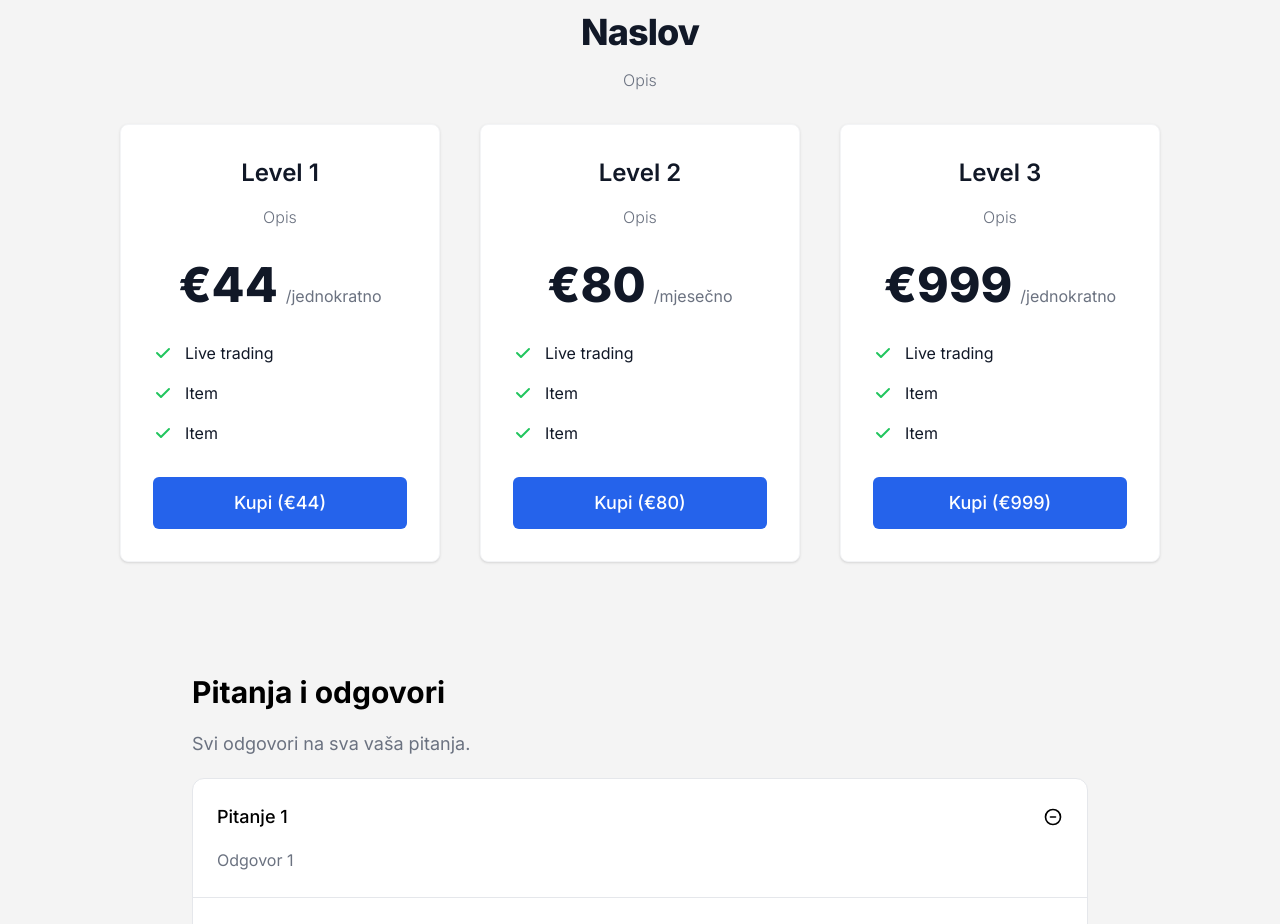
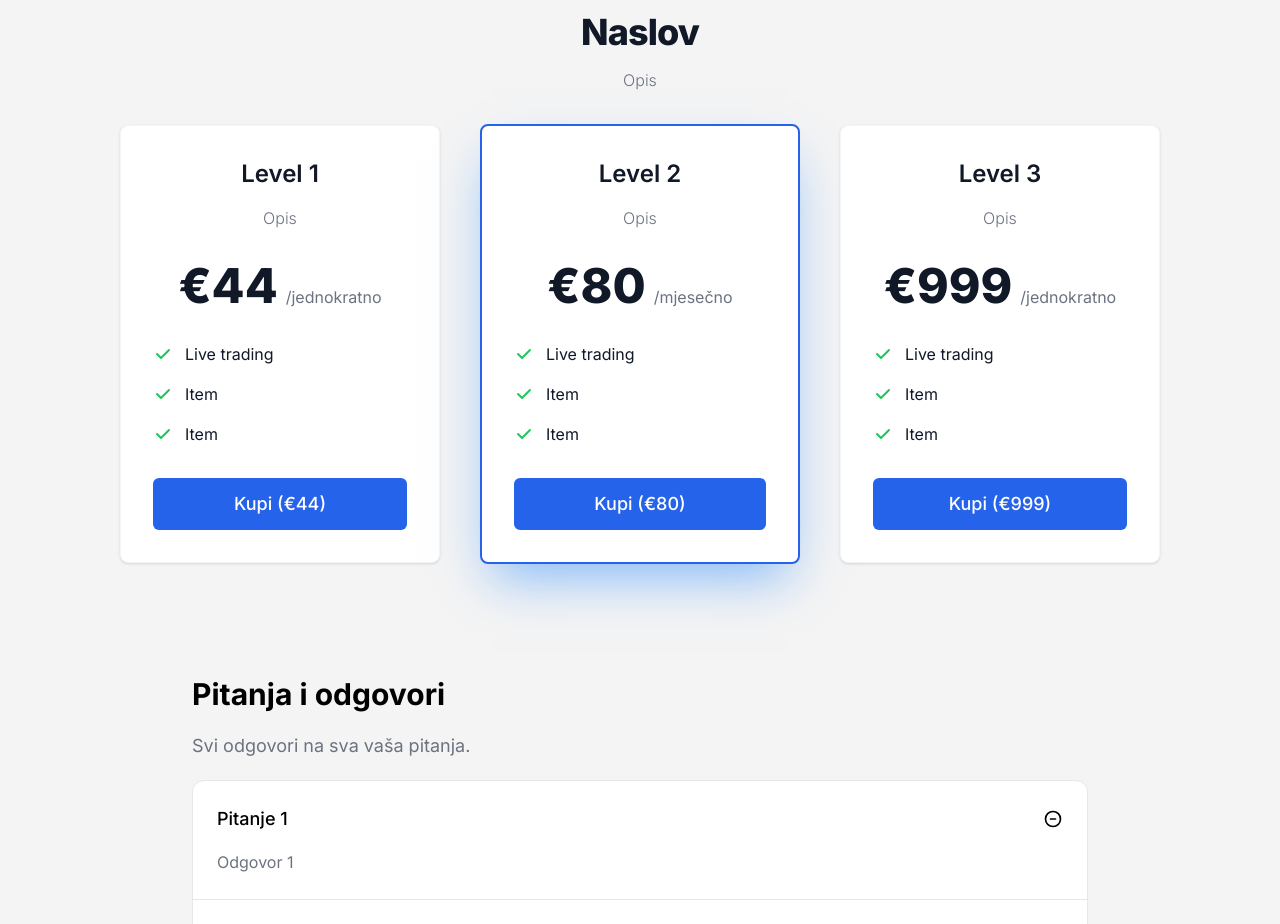
Before and after one commit to faustatwork/mad-science-website, a Next.js app: page / in a window 1280 px wide. Shown: the part 820-1744 px from the top of the page. Built offline with nearby package versions, Linux system fonts and the light colour scheme.

Commit message:
fix(tier): add recommended tier

```diff
--- a/components/Tier.tsx
+++ b/components/Tier.tsx
@@ -12,6 +12,7 @@ interface TierProps {
   price: number;
   features: string[];
   model: "jednokratno" | "mjesečno";
+  recommended?: boolean;
 }
 
 const Tier = ({ items }: TierArray) => {
@@ -31,10 +32,17 @@ const Tier = ({ items }: TierArray) => {
         </div>
         <div className="flex flex-row flex-wrap items-center justify-center gap-10">
           {items.map((item, index) => {
+            const recommended = item.recommended
+              ? "border-2 border-blue-600 shadow-2xl shadow-blue-400/75 "
+              : "border border-gray-100 shadow dark:border-gray-600 ";
+
             return (
               <>
                 <div
-                  className="flex w-80 flex-col rounded-lg border border-gray-100 bg-white p-6 text-center text-gray-900 shadow dark:border-gray-600 dark:bg-gray-800 dark:text-white xl:p-8"
+                  className={
+                    recommended +
+                    "flex w-80 flex-col rounded-lg bg-white p-6 text-center text-gray-900 dark:bg-gray-800 dark:text-white xl:p-8"
+                  }
                   key={index}
                 >
                   <h3 className="mb-4 text-2xl font-semibold">{item.title}</h3>
--- a/pages/index.tsx
+++ b/pages/index.tsx
@@ -48,6 +48,7 @@ const Index: NextPage = () => {
                 price: 80,
                 features: ["Live trading", "Item", "Item"],
                 model: "mjesečno",
+                recommended: true,
               },
               {
                 title: "Level 3",
```
